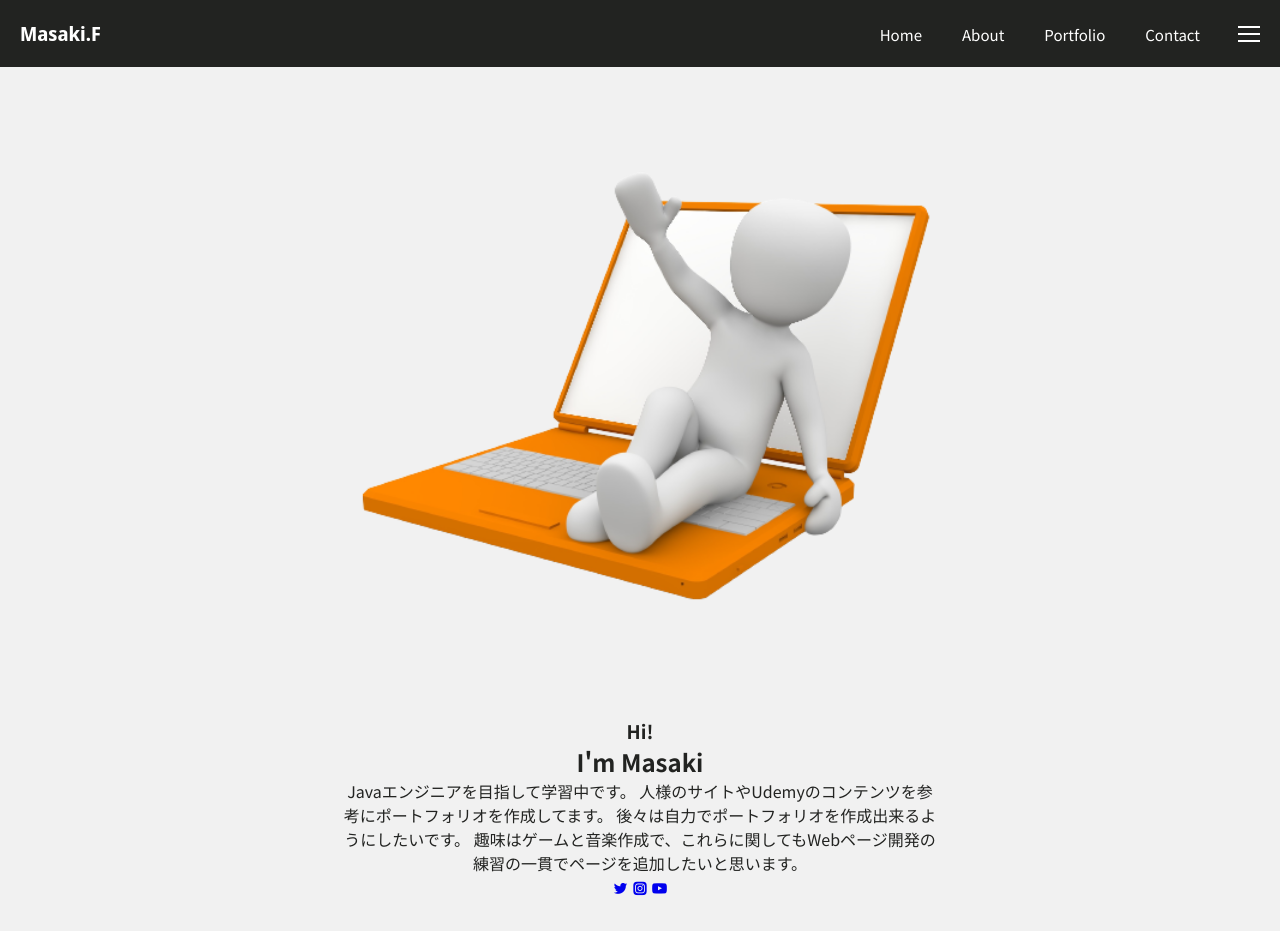
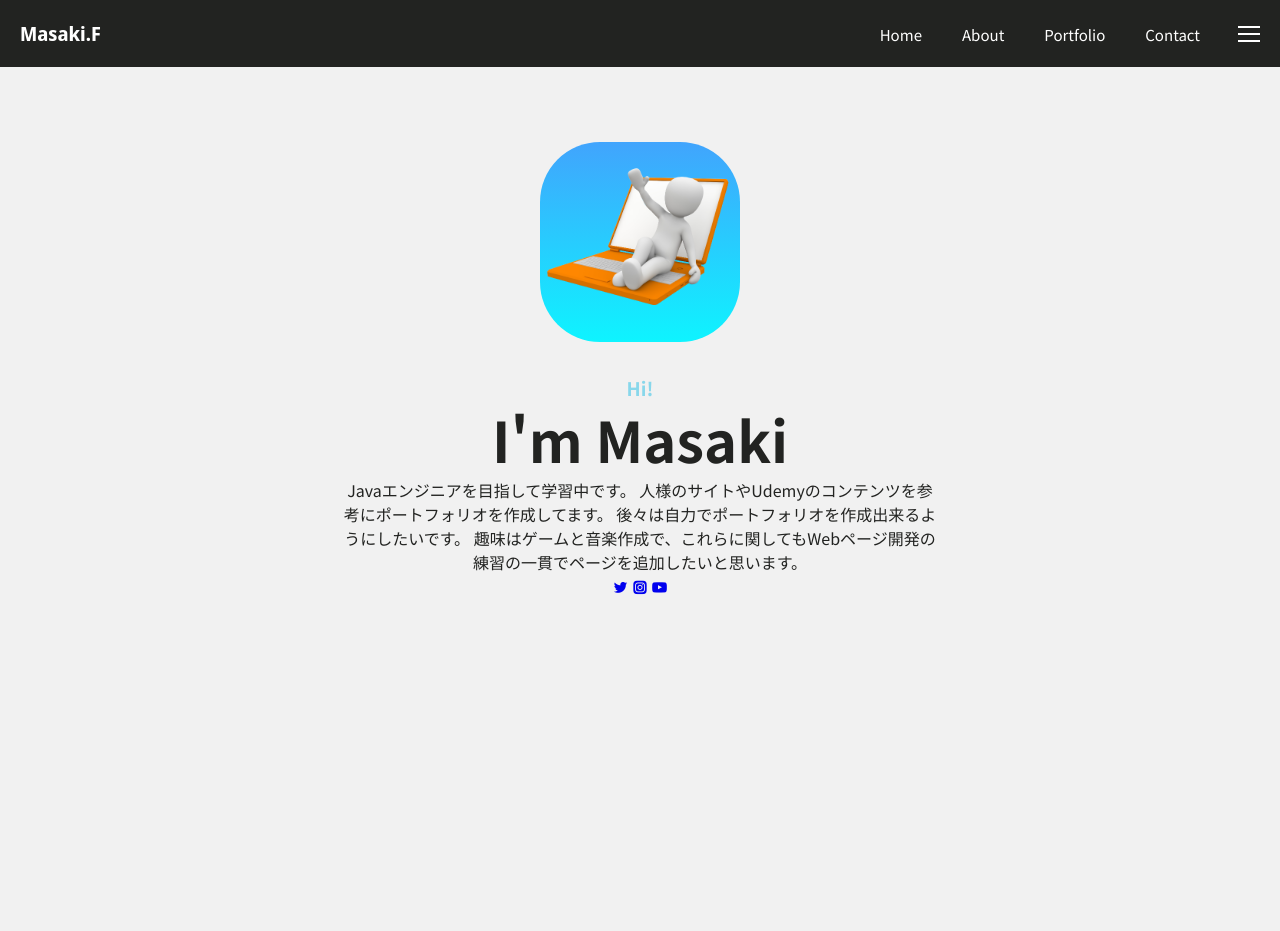
Before and after one commit to kirk213/portfolio.io, a plain HTML site: page index.html in a window 1280 px wide. After the commit the page ends 800 px from the top, so only its background shows below. Drawn offline with nearby package versions, Linux system fonts and the light colour scheme.

Commit message:
スマホチェック

```diff
--- a/assets/css/style.css
+++ b/assets/css/style.css
@@ -10,13 +10,14 @@
 }
 /*変数*/
 :root{
-    --main-color:#71aaffc0;
+    --main-color:#65cee9c0;
     --body-color: #f1f1f1;
     --container-color: #323331;
     --heading-color: #222321;
     --box-color: #0d0f26;
     --bg-color: #fff;
     --back: #5D5D5D;
+    --gradient:linear-gradient(180deg, rgba(65, 164, 253, 1), rgba(14, 244, 255, 1));
 }
 body{
     color: var(--bg-color);
@@ -128,10 +129,35 @@ header{
     position: relative;
     max-width: 600px;
     width: 100%;
-    margin:auto;
     display: "flex";
     flex-direction: column;
     align-items: center;
     justify-content: center;
     text-align:center;
+    margin-top: 30px;
 }
+.home-img{
+    margin: auto;
+    padding-right: 8px;
+    padding-top: 7px;
+    width: 200px;
+    height: 200px;
+    border-radius: 30%;
+    background: var(--gradient);
+    overflow: hidden;
+    margin-bottom: 2rem;
+}
+
+.home-text{
+    display:flex;
+    flex-direction: column;
+    align-items: center;
+    justify-content: center;
+    text-align: center;
+}.home-text h3{
+    color: var(--main-color);
+}
+.home-text h2{
+    font-size:3.5rem;
+    line-height: 4.8rem;
+}
```
